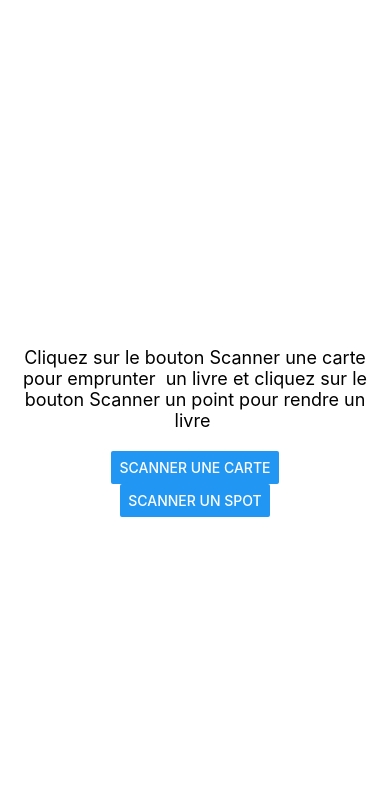
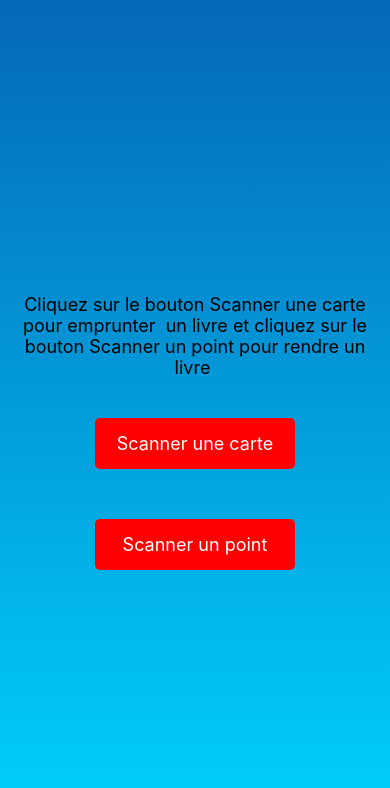
Before and after one commit to LeonardRingot/mobileappoldbooks, a React Native app: screen /home in a window 390 px wide. Shown: the top 788 px of the page. Built offline with nearby package versions, Linux system fonts and the light colour scheme.

Commit message:
css + preparations routes + messages issues

```diff
--- a/components/Home.js
+++ b/components/Home.js
@@ -1,37 +1,60 @@
 import { StatusBar } from 'expo-status-bar';
-import { StyleSheet, Text, View, Button } from 'react-native';
+import { StyleSheet, Text, View, Button, TouchableOpacity } from 'react-native';
+import { LinearGradient } from 'expo-linear-gradient';
 import { useNavigation, NavigationContainer } from '@react-navigation/native';
 export default function Home(){
     const navigation = useNavigation();
     return (
-        <View style={styles.container}>
+      <LinearGradient
+        colors={['#0568b8', '#00d4ff']} style={styles.container}
+      >
           <Text style={styles.text}>Cliquez sur le bouton Scanner une carte pour
 emprunter  un livre et cliquez sur le bouton
 Scanner un point pour rendre un livre </Text>
-          <Button style={styles.button}onPress={() =>navigation.navigate('ScannCard')} title='scanner une carte'></Button>
-        <Button style={styles.button} onPress={() =>navigation.navigate('ScannSpot')} title='scanner un spot'></Button>
-          <StatusBar style="auto" />
-        </View>
+
+        <TouchableOpacity
+            style={styles.firstButton}
+            onPress={() =>navigation.navigate('ScannCard')}
+          >
+            <Text style={styles.buttonText}>Scanner une carte</Text>
+          </TouchableOpacity>
+        <TouchableOpacity  style={styles.button}
+        onPress={() =>navigation.navigate('ScannSpot')}
+        >
+ <Text style={styles.buttonText}>Scanner un point</Text>
+
+
+        </TouchableOpacity>
+        </LinearGradient>
       );
 }
 const styles = StyleSheet.create({
   container: {
     flex: 1,
-    backgroundColor: '#fff',
     alignItems: 'center',
     justifyContent: 'center',
   },
-  button: {
-    margin: 10,
+  firstButton: {
+    marginTop: 20,
     padding: 15,
-    backgroundColor: '#5cb85c',
+    width: 200,
     borderRadius: 5,
+    alignSelf: 'center',
+    marginBottom: 30,
+    backgroundColor: 'red'
   },
   buttonText: {
-    color: '#fff',
-    fontWeight: 'bold',
-    textTransform: 'uppercase',
+    color: 'white',
+    fontSize: 18,
     textAlign: 'center',
+  },
+  button: {
+    marginTop: 20,
+    padding: 15,
+    width: 200,
+    borderRadius: 5,
+    alignSelf: 'center',
+    backgroundColor: 'red'
   },
   text: {
     margin: 20,
--- a/components/ScanSpot.js
+++ b/components/ScanSpot.js
@@ -5,8 +5,10 @@ import { BarCodeScanner } from 'expo-barcode-scanner';
 export default function ScannSpot(){
     const [hasPermission, setHasPermission] = useState(null);
     const [scanned, setScanned] = useState(false);
+    const [isFromScannCard, setIsFromScannCard] = useState(true);
     const [text, setText] = useState('Not yet scanned')
     const navigation = useNavigation();
+    const idSpot = 22;
     const barcodeScannerRef = useRef();
     const askForCameraPermission = () => {
           (async () => {
@@ -23,7 +25,8 @@ export default function ScannSpot(){
       try{
         setScanned(true);
         setText(data)
-        console.log('Type: ' + type + '\nData: ' + data)
+        setIsFromScannCard(false);
+        navigation.navigate('ScannBook', { id: idSpot })
       }catch (error) {
         console.log(error);
      }
@@ -61,7 +64,7 @@ export default function ScannSpot(){
                 style={{ height: 400, width: 400 }} />
             </View>
             <Text style={styles.maintext}>{text}</Text>
-            {scanned && <Button onPress={()=>navigation.push('ScannBook')} title='Scanner un livre'></Button>}
+            {/* {scanned && <Button onPress={()=>navigation.push('ScannBook')} title='Scanner un livre'></Button>} */}
             {scanned && <Button title={'Scan again?'} onPress={() => setScanned(false)} color='tomato' />}
           </View>
         );
--- a/components/ScannBook.js
+++ b/components/ScannBook.js
@@ -3,25 +3,34 @@ import React, { useState, useEffect } from 'react';
 import { StyleSheet, Text, View, Button } from 'react-native';
 import { useNavigation, NavigationContainer } from '@react-navigation/native';
 import { BarCodeScanner } from 'expo-barcode-scanner';
-export default function ScannBook(){
+export default function ScannBook({navigation, route}){
   const [scanning, setScanning] = useState(false);
+  const [message, setMessage] = useState('');
+  const [isFromScannCard, setIsFromScannCard] = useState(true);
   const [scannedBook, setScannedBook] = useState(false);
   const [textBook, setTextBook] = useState('Not yet scanned')
   const [submit, setSubmit] = useState(false);
-    console.log('ScannBook component loaded');
-
-  //  // What happens when we scan the bar code
-   const handleBarCodeScannedBook = ({ type, data }) => {
-    try{
-      setScannedBook(true);
-      setTextBook(data)
-    console.log('Type: ' + type + '\nData: ' + data)
-    }catch(error)
-    {
-      console.log(error)
+  const handleBarCodeScannedBook = ({ type, data }) => {
+    if (route && route.params) {
+      const { id, source } = route.params;
+      try {
+        setScannedBook(true);
+        if (source === 'ScannCard') {
+          console.log(' JE SUIS PASSE OU PAS Type: ' + type + '\nData: ' + id)
+           setMessage(`Vous pouvez emprunter ce livre 5 semaines`);
+           message = 'a'
+        } else if (source === 'ScannSpot') {
+          setMessage(`Remettez le livre dans le spot ${id}`);
+        }
+        console.log('Type: ' + type + '\nData: ' + id)
+      } catch (error) {
+        console.log(error)
+      }
     }
 
   };
+
+
 return (
   <View style={styles.container}>
     <Text>Scanner un livre</Text>
@@ -43,6 +52,7 @@ return (
       onPress={() => setScanning(false)}
     />
     <Text style={styles.maintext}>{textBook}</Text>
+    <Text style={styles.message}>{message}</Text>
   </View>
 );
 }
@@ -52,6 +62,10 @@ const styles = StyleSheet.create({
       backgroundColor: '#fff',
       alignItems: 'center',
       justifyContent: 'center',
+    },
+    message: {
+      fontSize: 16,
+      margin: 20,
     },
     maintext: {
       fontSize: 16,
--- a/components/ScannCard.js
+++ b/components/ScannCard.js
@@ -3,12 +3,15 @@ import { StyleSheet, Text, View, Button } from 'react-native';
 import { useNavigation, NavigationContainer } from '@react-navigation/native';
 import { BarCodeScanner } from 'expo-barcode-scanner';
 
+
 export default function ScannCard(){
   const [scanned, setScanned] = useState(false);
+  const [isFromScannCard, setIsFromScannCard] = useState(true);
   const [hasPermission, setHasPermission] = useState(null);
   const [text, setText] = useState('Not yet scanned')
   const navigation = useNavigation();
   const barcodeScannerRef = useRef();
+  const [code, setCode] = useState()
   const askForCameraPermission = () => {
     (async () => {
       const { status } = await BarCodeScanner.requestPermissionsAsync();
@@ -20,12 +23,13 @@ useEffect(() => {
 askForCameraPermission();
 }, []);
 
-    const handleBarCodeScanned = ({ type, data }) => {
+    const handleBarCodeScanned = ({ type, id }) => {
         try{
     setScanned(true);
-    setText(`Bar code with type ${type} and data ${data} has been scanned!`);
-   // Navigate to the ScannBook component
-   navigation.navigate('ScannBook')
+    const id = 223345
+    setIsFromScannCard(true);
+    setText(`Bar code with type ${type} and data ${id} has been scanned!`);
+   navigation.navigate('ScannBook', { id: id })
    barcodeScannerRef.current.pausePreview();
  }catch (error) {
     console.log(error);
--- a/package.json
+++ b/package.json
@@ -12,8 +12,10 @@
     "@expo/webpack-config": "^0.17.2",
     "@react-navigation/native": "^6.1.3",
     "@react-navigation/native-stack": "^6.9.9",
+    "axios": "^1.3.2",
     "expo": "~47.0.12",
     "expo-barcode-scanner": "^12.1.0",
+    "expo-linear-gradient": "^12.0.1",
     "expo-status-bar": "~1.4.2",
     "react": "18.1.0",
     "react-dom": "18.1.0",
```
Also changed, not shown: services/serviceAPI.js (added, +51 -0 lines), 1 other file (tests, documents, lock files or other folders).
